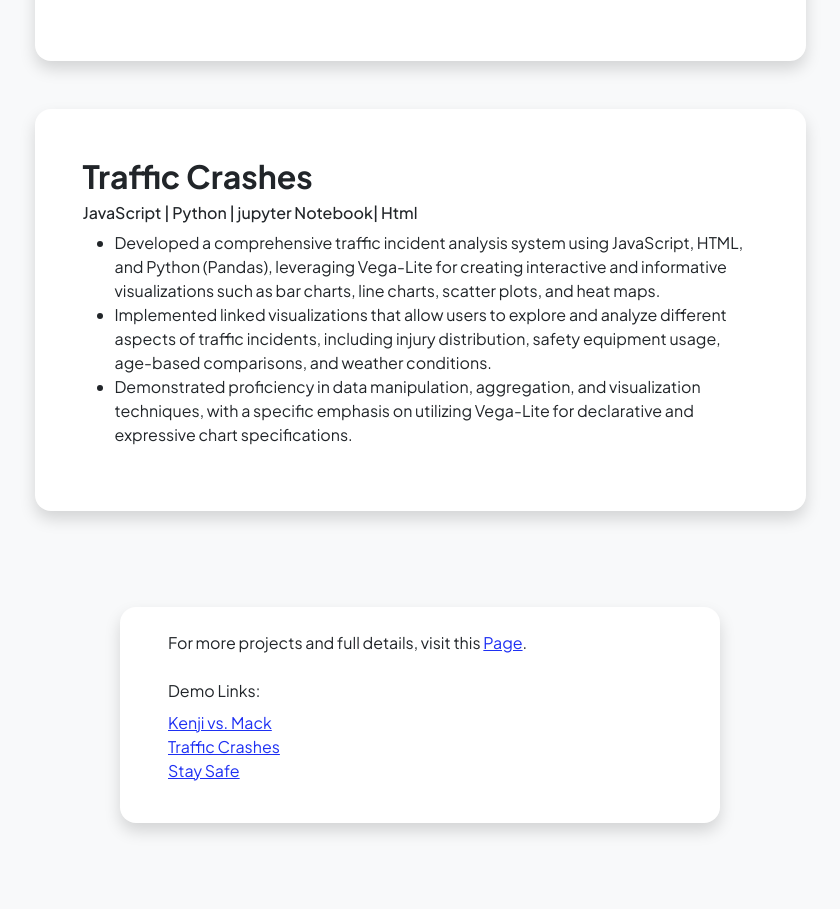
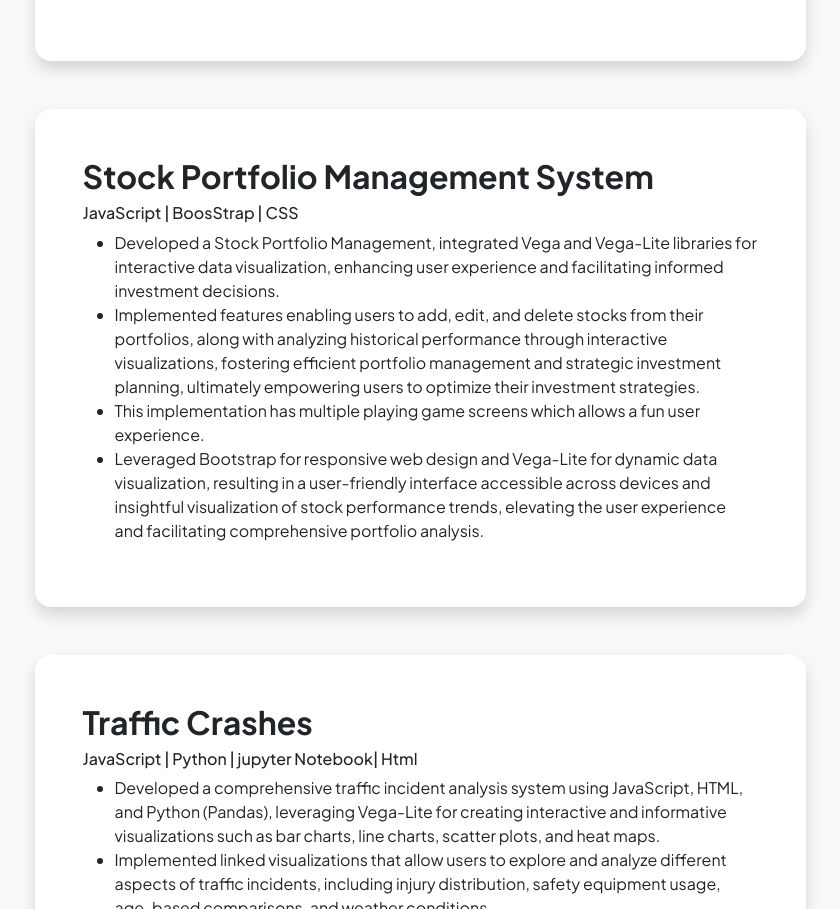
Before and after one commit to Ptalat2/Portfolios, a plain HTML site: page projects.html in a window 1280 px wide. Shown: the part 2526-3435 px from the top of the page, without its empty margins (220-1060 px from the left). Drawn offline with nearby package versions, Linux system fonts and the light colour scheme; a script that the page names is missing.

Commit message:
Update projects.html

```diff
--- a/projects.html
+++ b/projects.html
@@ -186,7 +186,27 @@
                                 </div>
                             </div>
                         </div>
-                        <!-- Project Card 7 -->
+<!--                         Project 7 -->
+                          <div class="card overflow-hidden shadow rounded-4 border-0 mb-5">
+                            <div class="card-body p-0">
+                                <div class="d-flex align-items-center">
+                                    <div class="p-5">
+                                        <h2 class="fw-bolder">Stock Portfolio Management System</h2>
+                                        <h6> JavaScript | BoosStrap | CSS</h6>
+                                        <ul>
+                                            <li>Developed a Stock Portfolio Management, integrated Vega and Vega-Lite libraries for interactive data visualization, enhancing user experience and facilitating informed investment decisions.</li>
+                                            <li>Implemented features enabling users to add, edit, and delete stocks from their portfolios, along with analyzing historical performance through interactive visualizations, fostering efficient portfolio management and strategic investment planning, ultimately empowering users to optimize their investment strategies.</li>
+                                            <li>This implementation has multiple playing game screens which allows a fun
+                                                user experience.</li>
+                                            <li>Leveraged Bootstrap for responsive web design and Vega-Lite for dynamic data visualization, resulting in a user-friendly interface accessible across devices and insightful visualization of stock performance trends, elevating the user experience and facilitating comprehensive portfolio analysis.</li>
+                                        </ul>
+                                    </div>
+<!--                                     <img class="img-fluid" src="https://dummyimage.com/300x400/343a40/6c757d"
+                                        alt="Project Image" /> -->
+                                </div>
+                            </div>
+                        </div>
+                        <!-- Project Card 8 -->
 
                         <div class="card overflow-hidden shadow rounded-4 border-0 mb-5">
                             <div class="card-body p-0">
```
